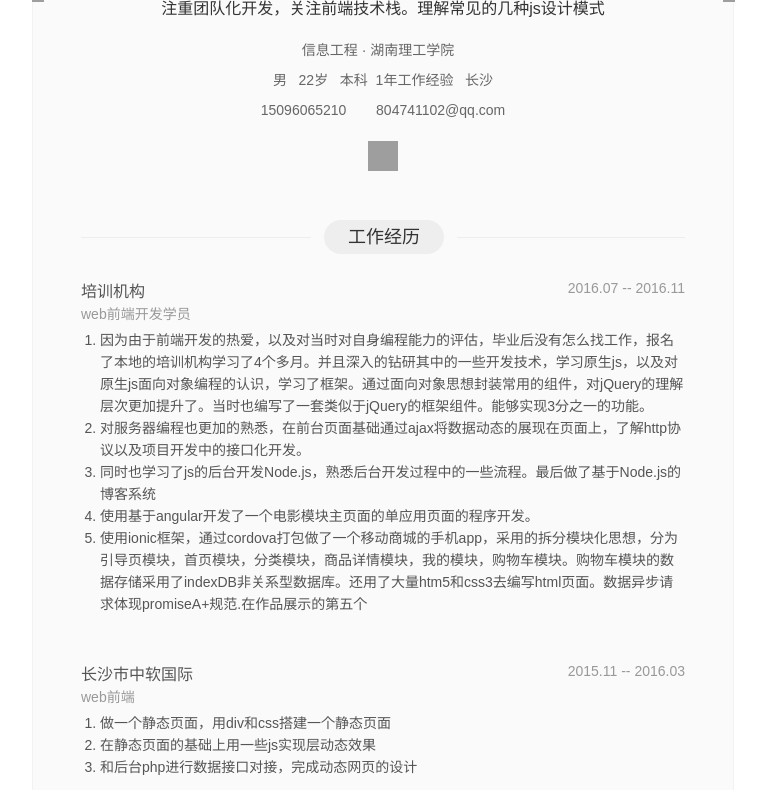
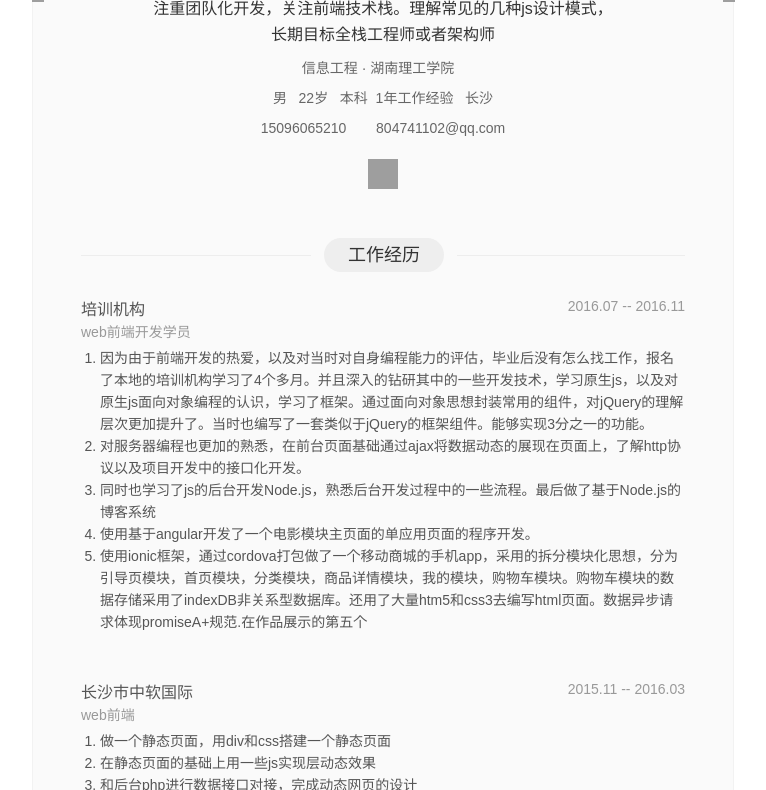
Before and after one commit to YISHIDE/resume, a plain HTML site: page index.html in a window 1280 px wide. Shown: the part 244-1034 px from the top of the page, without its empty margins (257-1023 px from the left). Drawn offline with Linux system fonts and the light colour scheme; grey boxes are pictures that could not be loaded.

Commit message:
修改简历1

```diff
--- a/index.html
+++ b/index.html
@@ -392,7 +392,7 @@ content:"...";
 						<span class="mr_name">丁平中</span>
 					</div>
 					<div class="mr_p_introduce mr_w604 clearfixs">
-						<span class="mr_intro">注重团队化开发，关注前端技术栈。理解常见的几种js设计模式</span>
+						<span class="mr_intro">注重团队化开发，关注前端技术栈。理解常见的几种js设计模式，长期目标全栈工程师或者架构师</span>
 					</div>
 					<div class="mr_p_info mr_infoed mr_w604 clearfixs">
 						<div class="info_t">
```
